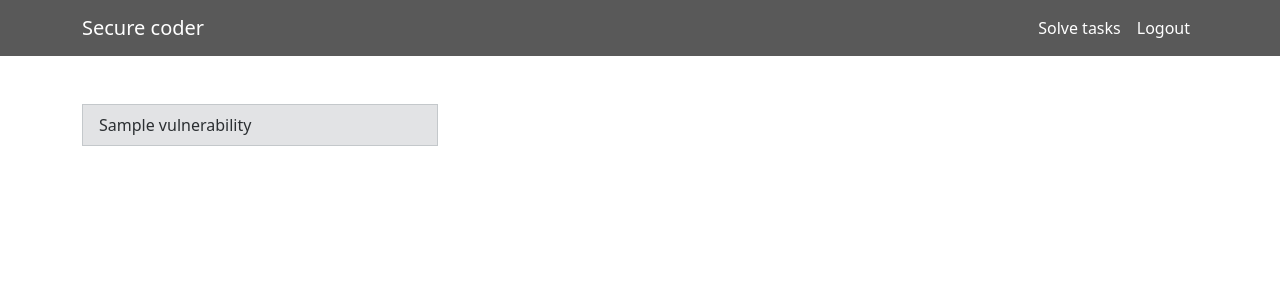
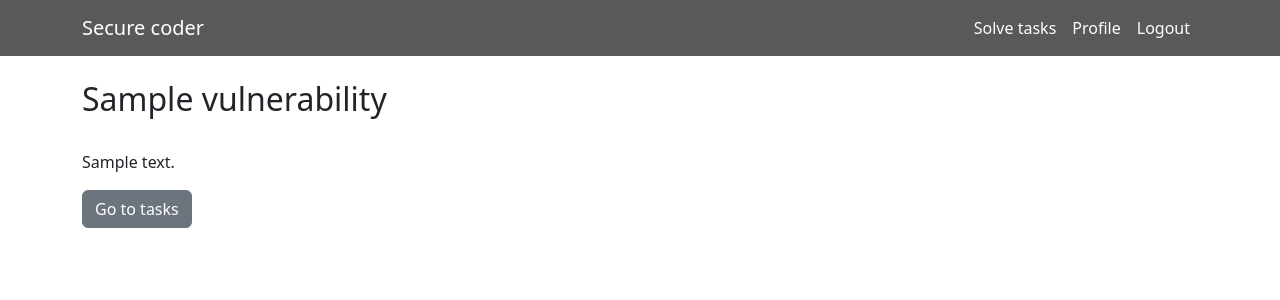
Before and after one commit to Cagey7/secure_coder, a Django app: a page that uses users/templates/users/layout.html in a window 1280 px wide. Shown: the top 300 px of the page. Run offline with Django 5.2, Linux system fonts and the light colour scheme; a user stored in the database is signed in; tables that the repository leaves empty hold one stand-in row (values such as "Sample post"); data that the repository does not hold is empty.

Commit message:
Added new pages

```diff
--- /dev/null
+++ b/coding/templates/coding/vulnerability_info.html
@@ -0,0 +1,11 @@
+{% extends "users/layout.html" %}
+
+{% block body %}
+    <br>
+    <h2>{{ vulnerability.name }}</h2>
+    <br>
+    <p>{{ vulnerability.description | safe }}</p>
+    <a href="{% url 'tasks' vulnerability.slug %}" class="btn btn-secondary" style="text-decoration: none;">
+        Go to tasks
+    </a>
+{% endblock %}
--- a/coding/templates/coding/vulnerability.html
+++ b/coding/templates/coding/vulnerability_tasks.html
@@ -7,9 +7,13 @@
         <div class="col-4">
             <ul class="list-group">
                 {% for vulnerability in vulnerabilities %}
-                <a href="{% url 'vulnerability' vulnerability.slug %}" style="text-decoration: none;">
-                    <li class="list-group-item list-group-item-secondary">{{ vulnerability.name }}</li>
-                </a>
+                    {% if selected_vulnerability.id == vulnerability.id %}
+                        <li class="list-group-item list-group-item-dark">{{ vulnerability.name }}</li>
+                    {% else %}
+                        <a href="{% url 'tasks' vulnerability.slug %}" style="text-decoration: none;">
+                            <li class="list-group-item list-group-item-secondary">{{ vulnerability.name }}</li>
+                        </a>
+                    {% endif %}
                 {% endfor %}
             </ul>
         </div>
--- a/coding/urls.py
+++ b/coding/urls.py
@@ -2,8 +2,8 @@ from django.urls import path
 from . import views
 
 urlpatterns = [
-    path("vulnerability", views.home_vulnerability, name="home_vulnerability"),
-    path("vulnerability/<slug:vulnerability_slug>", views.vulnerability_list, name="vulnerability"),
+    path("tasks/<slug:vulnerability_slug>", views.vulnerability_list, name="tasks"),
     path("task/<slug:task_slug>", views.task_page, name="task"),
     path("check_task/<int:task_id>", views.check_task, name="check_task"),
+    path("vulnerability/<slug:vulnerability_slug>", views.vulnerability_info, name="vulnerability"),
 ]
--- a/coding/views.py
+++ b/coding/views.py
@@ -3,17 +3,9 @@ from .models import Task, Vulnerability, SolvedTask
 from django.contrib.auth import get_user_model
 
 
-def home_vulnerability(request):
-    vulnerabilities = Vulnerability.objects.all()
-    context = {
-        "vulnerabilities": vulnerabilities,
-    }
-    return render(request, "coding/home_vulnerability.html", context=context)
-
-
 def vulnerability_list(request, vulnerability_slug):
-    vulnerability_id = Vulnerability.objects.get(slug=vulnerability_slug).id
-    tasks = Task.objects.filter(vulnerability_id=vulnerability_id)
+    vulnerability = Vulnerability.objects.get(slug=vulnerability_slug)
+    tasks = Task.objects.filter(vulnerability_id=vulnerability.id)
     vulnerabilities = Vulnerability.objects.all()
     user = request.user
 
@@ -21,8 +13,9 @@ def vulnerability_list(request, vulnerability_slug):
         "vulnerabilities": vulnerabilities,
         "tasks": tasks,
         "user": user,
+        "selected_vulnerability": vulnerability,
     }
-    return render(request, "coding/vulnerability.html", context=context)
+    return render(request, "coding/vulnerability_tasks.html", context=context)
 
 
 def task_page(request, task_slug):
@@ -44,3 +37,11 @@ def check_task(request, task_id):
         task.users.add(user)
 
         return redirect(request.META.get('HTTP_REFERER', 'index'))
+
+
+def vulnerability_info(request, vulnerability_slug):
+    vulnerability = Vulnerability.objects.get(slug=vulnerability_slug)
+    context = {
+        "vulnerability": vulnerability,
+    }
+    return render(request, "coding/vulnerability_info.html", context=context)
--- a/users/templates/users/layout.html
+++ b/users/templates/users/layout.html
@@ -19,7 +19,12 @@
             <div class="collapse navbar-collapse justify-content-end" id="navbarNav">
                 <ul class="navbar-nav">
                     <li class="nav-item">
-                        <a class="nav-link" style="color:white" href="{% url 'home_vulnerability' %}">Solve tasks</a>
+                        <a class="nav-link" style="color:white" href="{% url 'tasks' 'sql-injection' %}">Solve tasks</a>
+                    </li>
+                </ul>
+                <ul class="navbar-nav">
+                    <li class="nav-item">
+                        <a class="nav-link" style="color:white" href="{% url 'profile' %}">Profile</a>
                     </li>
                 </ul>
                 <ul class="navbar-nav">
--- /dev/null
+++ b/users/templates/users/profile.html
@@ -0,0 +1,5 @@
+{% extends "users/layout.html" %}
+
+{% block body %}
+    {{ user.username }}
+{% endblock %}
--- a/users/urls.py
+++ b/users/urls.py
@@ -6,5 +6,6 @@ urlpatterns = [
     path("", views.index, name="index"),
     path("login", views.login, name="login"),
     path("register", views.register, name="register"),
-    path("logout", views.logout_user, name="logout")
+    path("logout", views.logout_user, name="logout"),
+    path("profile", views.profile, name="profile"),
 ]
```
Also changed, not shown: coding/templates/coding/home_vulnerability.html (deleted, +0 -20 lines), users/templates/users/index.html (+11 -1 lines), users/views.py (+10 -1 lines).
